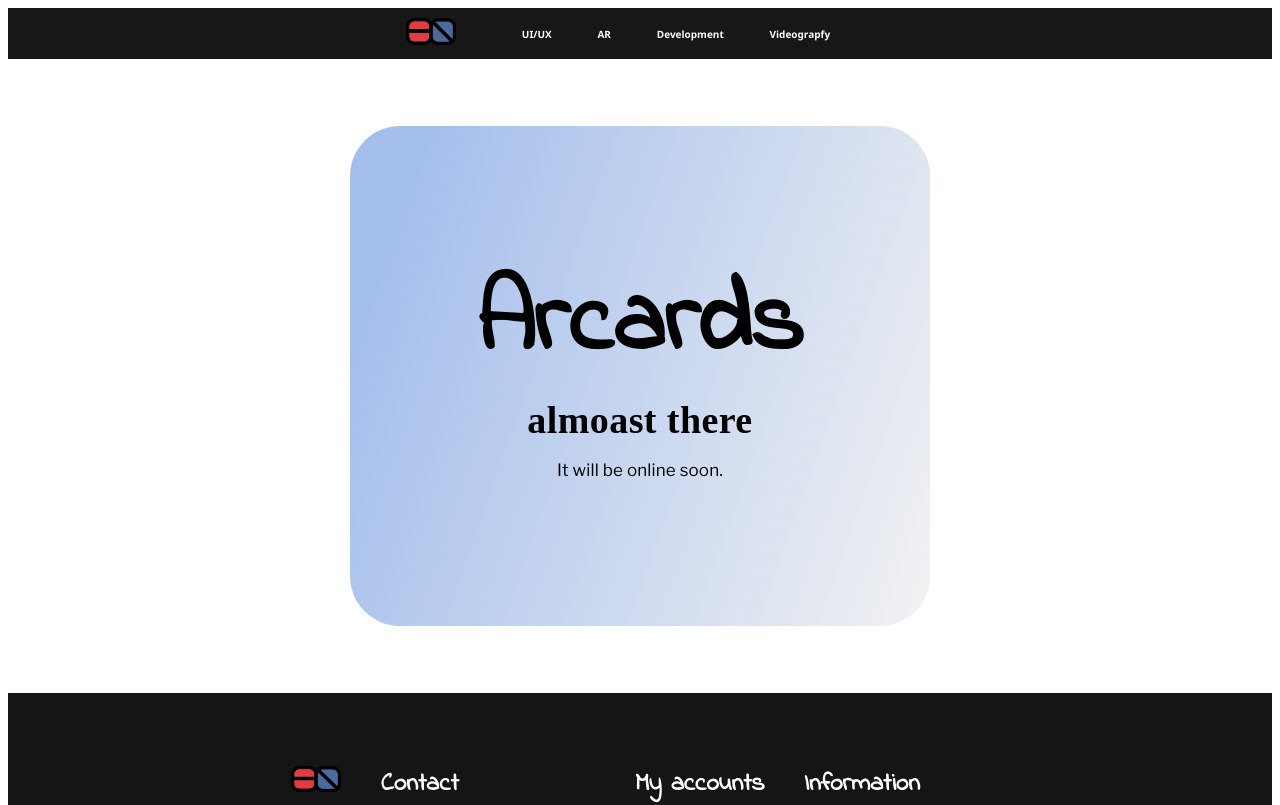
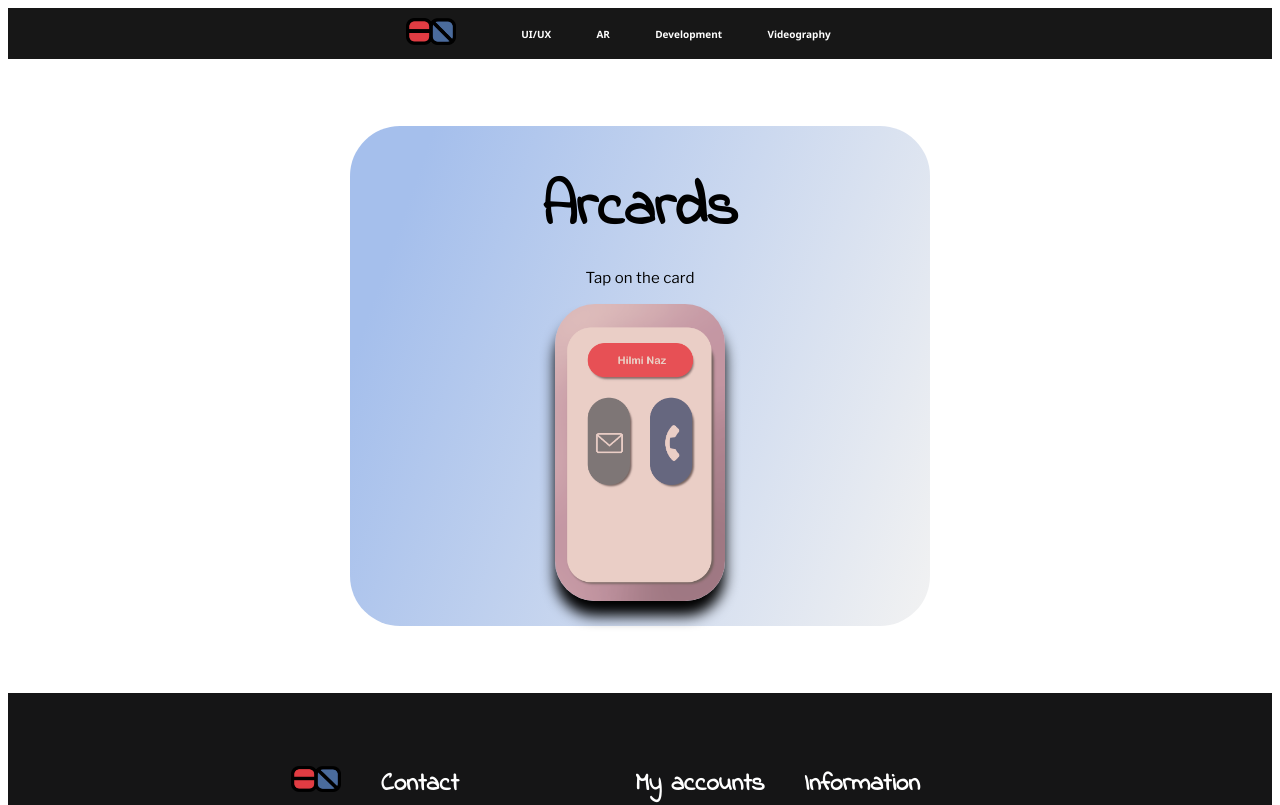
Before and after one commit to healmehilmi/ReactJsHomepage, a React (Create React App) app: page /arcards in a window 1280 px wide. Shown: the top 805 px of the page. Built offline with nearby package versions, Linux system fonts and the light colour scheme; the HTML template or start-up script is replaced by a standard one.

Commit message:
change some text and augmented reality kit online

```diff
--- a/src/App.js
+++ b/src/App.js
@@ -9,7 +9,7 @@ import Target from "./Target";
 import Links from "./Links";
 import Videos from "./Videos";
 import Storyboard from "./Storyboard";
-import Videograpfy from "./Videograpfy";
+import Videography from "./Videography";
 import Typography from "./Typography";
 import Headervideo from "./Headervideo";
 import Ar from "./Ar";
@@ -107,11 +107,11 @@ function App() {
           <Development />
           <Footer />
         </Route>
-        <Route path="/videograpfy">
+        <Route path="/videography">
         <ScrollToTop />
         <Header />
         <Headervideo/>
-        <Videograpfy />
+        <Videography/>
 
           <Footer />
         </Route>
--- a/src/Arcards.js
+++ b/src/Arcards.js
@@ -1,8 +1,16 @@
-import React from 'react'
+import React ,{Component} from 'react'
+import'./styles/Ar.css';
 import './styles/Arcards.css';
+import Arcard from './images/arcard.png';
+import kagit from './ars/kagit.usdz';
 
-function Arcards() {
-    return (
+
+
+class Arcards extends Component {
+    render() {
+
+        return(
+
         <div>
 
           <section className="Arcards_box">
@@ -10,21 +18,26 @@ function Arcards() {
             <div className="Arcards_inside">
             <div className="Arcards_inside_cont">
             <h2 className="Arcards_h2">Arcards</h2>
-            <h4>almoast there</h4>
-            <p>It will be online soon.</p>
+            <p className="Arcards_p">Tap on  the card</p>
+
+            <a className="kagit_a" rel="ar" href={kagit}>
+            <img className="kagit_foto"   src={Arcard} alt="logo"/>
+           </a>
 
 
-
-            </div>
 
             </div>
 
 
 
 
+             </div>
+
+
             </section>
         </div>
     )
 }
+}
 
-export default Arcards
+export default Arcards;
--- a/src/BackgroundVideo.js
+++ b/src/BackgroundVideo.js
@@ -19,7 +19,7 @@ const BackgroundVideo = () => {
 
             <div className={classes.Content}>
                 <div className={classes.SubContent} >
-                    <h2>Videograpfy </h2>
+                    <h2>Videography </h2>
                     <h5>made by Hilmi Naz</h5>
 
 
--- a/src/Header.js
+++ b/src/Header.js
@@ -21,8 +21,8 @@ function Header() {
            <Link className="header__link" to="/development">
                <span>Development</span>
            </Link>
-           <Link className="header__link" to="/videograpfy">
-               <span>Videograpfy</span>
+           <Link className="header__link" to="/videography">
+               <span>Videography</span>
            </Link>
 
 
--- a/src/Headervideo.js
+++ b/src/Headervideo.js
@@ -9,7 +9,7 @@ function Header() {
         <nav className="header">
 
             <h5>Watch in Youtube    </h5>
-            <a className="header__link"  href="https://www.youtube.com/channel/UCuR7eWD6vQJJlGkqV7D2xUw">
+            <a className="header__link" target="_blank" rel="noreferrer" href="https://www.youtube.com/channel/UCuR7eWD6vQJJlGkqV7D2xUw">
             <YouTubeIcon className="youtube" />
            </a>
 
--- a/src/styles/Arcards.css
+++ b/src/styles/Arcards.css
@@ -39,5 +39,17 @@
 
     }
    .Arcards_h2{
-       font-size: 100px;
+       font-size: 60px;
    }
+   .kagit_foto{
+    max-width: 170px;
+    border-radius: 40px;
+    box-shadow: 0px 15px 14px 0px;
+   }
+   .kagit_a{
+     color: black;
+   }
+
+   .Arcards_p{
+font-size: 15px;
+   }
```
Also changed, not shown: src/Videography.js (renamed from src/Videograpfy.js), src/images/arcard.png (added), 1 other file (tests, documents, lock files or other folders).
